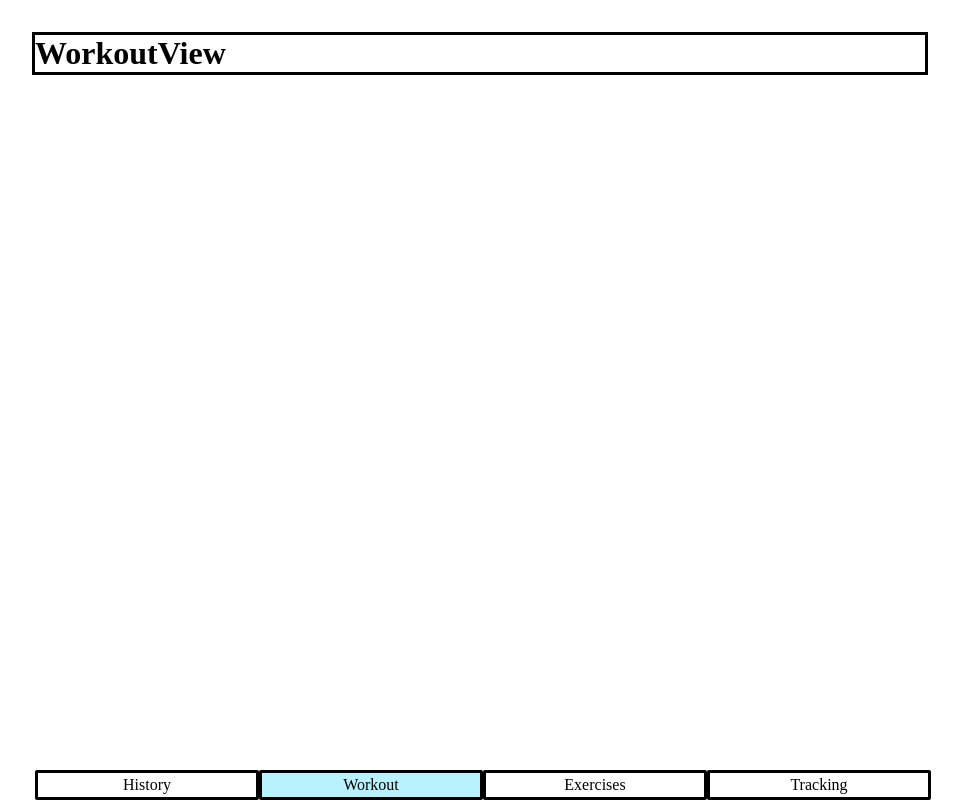
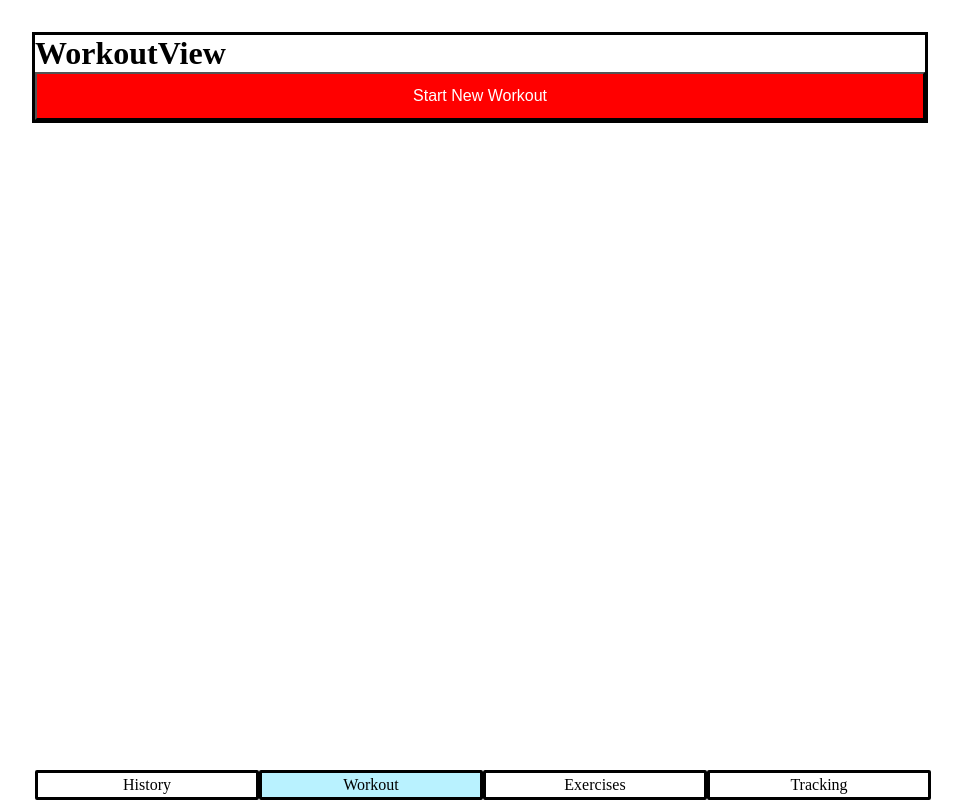
Before and after one commit to rrramsurrun/HabefastSPA, a React (Vite) app: page /workout in a window 1280 px wide. Shown: the whole page, without its empty margins (160-1122 px from the left). Built offline with nearby package versions, Linux system fonts and the light colour scheme.

Commit message:
Added start new workout button to WorkoutView. Added return to workout button to navbar

```diff
--- a/src/components/NavBar.tsx
+++ b/src/components/NavBar.tsx
@@ -1,10 +1,26 @@
-import React from "react";
-import { NavLink } from "react-router-dom";
-import styles from "./NavBar.module.css";
+import React from 'react';
+import { NavLink } from 'react-router-dom';
+import styles from './NavBar.module.css';
+import { useMasterContext } from '../store/MasterContext';
 
 export default function NavBar() {
+  const { activeWorkout } = useMasterContext();
+
+  if (activeWorkout) {
+    return (
+      <div className={styles.nav}>
+        <button className="mainpage__widebutton mainpage__widebutton--plain">
+          Return to Active Workout
+        </button>
+        {PageNav('')}
+      </div>
+    );
+  }
+  return PageNav(styles.nav);
+}
+function PageNav(PageNavStyle: string) {
   return (
-    <nav className={styles.nav}>
+    <nav className={PageNavStyle}>
       <ul>
         <li>
           <NavLink to="/">History</NavLink>
--- a/src/index.css
+++ b/src/index.css
@@ -25,3 +25,13 @@ main {
   display: flex;
   justify-content: space-between;
 }
+
+.mainpage__widebutton {
+  width: 100%;
+  height: 3em;
+  font-size: 1em;
+}
+.mainpage__widebutton--blue {
+  background-color: red;
+  color: white;
+}
--- a/src/pages/WorkoutView.tsx
+++ b/src/pages/WorkoutView.tsx
@@ -1,10 +1,18 @@
 import React from 'react';
 import NavBar from '../components/NavBar';
+import { useMasterContext } from '../store/MasterContext';
 
 function WorkoutView() {
+  const { startWorkout } = useMasterContext();
   return (
     <main>
       <h1>WorkoutView</h1>
+      <button
+        className="mainpage__widebutton mainpage__widebutton--blue"
+        onClick={startWorkout}
+      >
+        Start New Workout
+      </button>
       <NavBar />
     </main>
   );
--- a/src/store/MasterContext.tsx
+++ b/src/store/MasterContext.tsx
@@ -7,19 +7,23 @@ import {
 } from 'react';
 import ExerciseTemplate from '../classes/ExerciseTemplate';
 import masterReducer from './masterContextReducer';
+import Workout from '../classes/Workout';
 
 export type masterData = {
   exercises: ExerciseTemplate[];
+  activeWorkout: Workout | null;
 };
 
 const initialState: masterData = {
   exercises: [],
+  activeWorkout: null,
 };
 
 type masterDataContext = masterData & {
   loadExercises: (exercises: ExerciseTemplate[]) => void;
   addExercise: (exercise: ExerciseTemplate) => void;
   editExercise: (exercise: ExerciseTemplate) => void;
+  startWorkout: () => void;
 };
 
 const MasterContext = createContext<masterDataContext | null>(null);
@@ -32,6 +36,7 @@ function MasterContextProvider({ children }: MasterContextProviderProps) {
   const [masterDataState, dispatch] = useReducer(masterReducer, initialState);
   const ctx: masterDataContext = {
     exercises: masterDataState.exercises,
+    activeWorkout: masterDataState.activeWorkout,
     loadExercises(exercises) {
       dispatch({ type: 'LOAD_EXERCISES', payload: exercises });
     },
@@ -40,6 +45,9 @@ function MasterContextProvider({ children }: MasterContextProviderProps) {
     },
     editExercise(exercise) {
       dispatch({ type: 'EDIT_EXERCISE', payload: exercise });
+    },
+    startWorkout() {
+      dispatch({ type: 'START_WORKOUT' });
     },
   };
 
--- a/src/store/masterContextReducer.tsx
+++ b/src/store/masterContextReducer.tsx
@@ -1,4 +1,5 @@
 import ExerciseTemplate from '../classes/ExerciseTemplate';
+import Workout from '../classes/Workout';
 import { masterData as masterDataType } from './MasterContext';
 
 type LoadExercisesAction = {
@@ -16,7 +17,15 @@ type EditExerciseAction = {
   payload: ExerciseTemplate;
 };
 
-type Action = LoadExercisesAction | AddExerciseAction | EditExerciseAction;
+type StartWorkoutAction = {
+  type: 'START_WORKOUT';
+};
+
+type Action =
+  | LoadExercisesAction
+  | AddExerciseAction
+  | EditExerciseAction
+  | StartWorkoutAction;
 
 export default function masterReducer(state: masterDataType, action: Action) {
   if (action.type === 'LOAD_EXERCISES') {
@@ -37,6 +46,10 @@ export default function masterReducer(state: masterDataType, action: Action) {
     newExercises.push(action.payload);
     return { ...state, exercises: newExercises };
   }
+  if (action.type === 'START_WORKOUT') {
+    const activeWorkout = new Workout('Workout');
+    return { ...state, activeWorkout };
+  }
 
   return state;
 }
```
Also changed, not shown: src/overlays/ActiveWorkoutView.tsx (deleted, +0 -9 lines).
